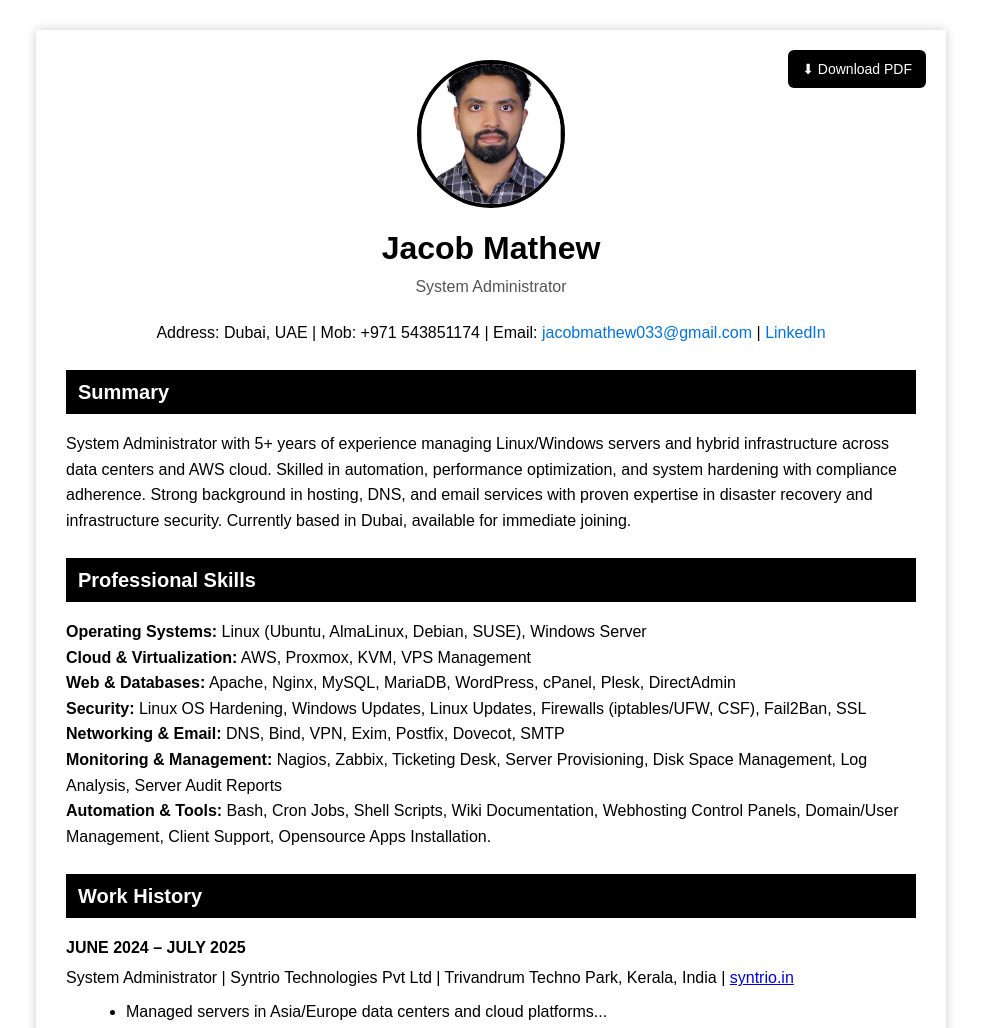
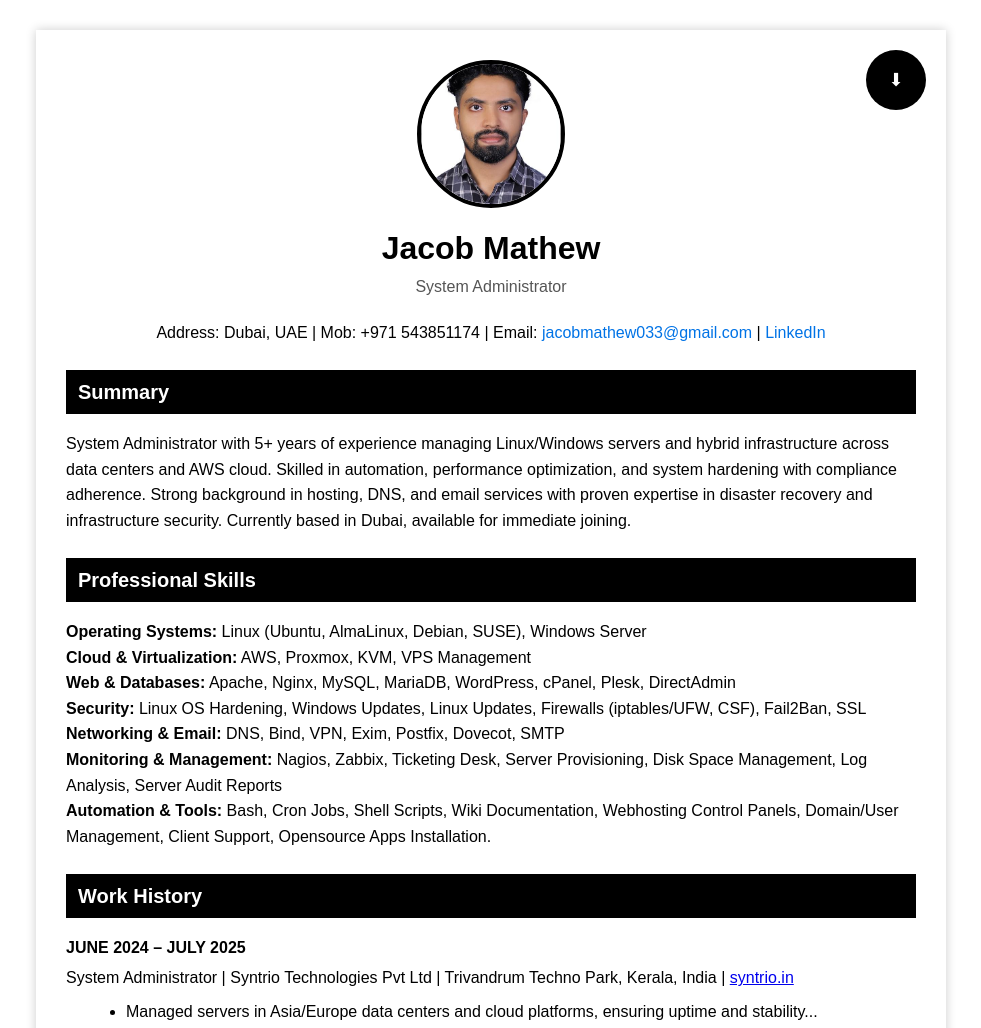
Before and after one commit to Jacobmathewv/jacobmv.in, a plain HTML site: page index.html in a window 1280 px wide. Shown: the top 1028 px of the page, without its empty margins (149-1130 px from the left). Drawn offline with nearby package versions, Linux system fonts and the light colour scheme.

Commit message:
Update index.html

```diff
--- a/index.html
+++ b/index.html
@@ -21,16 +21,22 @@
       box-shadow: 0 0 10px rgba(0,0,0,0.2);
       position: relative;
     }
+    /* Download Button (Icon only) */
     .download-btn {
       position: absolute;
       top: 20px;
       right: 20px;
       background: #000;
       color: #fff;
-      padding: 8px 14px;
-      border-radius: 6px;
-      font-size: 14px;
-      text-decoration: none;
+      padding: 10px;
+      border-radius: 50%;
+      font-size: 18px;
+      display: flex;
+      align-items: center;
+      justify-content: center;
+      width: 40px;
+      height: 40px;
+      cursor: pointer;
       transition: background 0.3s;
     }
     .download-btn:hover {
@@ -89,8 +95,10 @@
 <body>
   <div class="container" id="resume">
 
-    <!-- Download Button -->
-    <a href="#" class="download-btn" onclick="downloadPDF()">⬇ Download PDF</a>
+    <!-- Download Button (icon only) -->
+    <div class="download-btn" onclick="downloadPDF()" title="Download Resume">
+      ⬇
+    </div>
 
     <!-- Profile Picture -->
     <img src="profile.jpg" alt="Profile Picture" class="profile-pic">
@@ -122,12 +130,13 @@
 
     <!-- Work History -->
     <h2>Work History</h2>
+
     <div class="work-item">
       <strong>JUNE 2024 – JULY 2025</strong>
       System Administrator | Syntrio Technologies Pvt Ltd | Trivandrum Techno Park, Kerala, India |
       <a href="https://syntrio.in" target="_blank">syntrio.in</a>
       <ul>
-        <li>Managed servers in Asia/Europe data centers and cloud platforms...</li>
+        <li>Managed servers in Asia/Europe data centers and cloud platforms, ensuring uptime and stability...</li>
         <li>Secured systems by applying patch updates, configuring firewalls, reviewing logs...</li>
         <li>Supported global customers with hosting, DNS, and email services...</li>
         <li>Configured and tested backup and disaster recovery solutions...</li>
@@ -194,26 +203,27 @@
     <!-- Hobbies -->
     <h2>Hobbies</h2>
     <p>Photography, Video Games, Gardening, Cricket</p>
-
   </div>
 
-  <!-- jsPDF script -->
+  <!-- html2canvas + jsPDF -->
+  <script src="https://cdnjs.cloudflare.com/ajax/libs/html2canvas/1.4.1/html2canvas.min.js"></script>
   <script src="https://cdnjs.cloudflare.com/ajax/libs/jspdf/2.5.1/jspdf.umd.min.js"></script>
   <script>
     async function downloadPDF() {
       const { jsPDF } = window.jspdf;
-      const doc = new jsPDF("p", "pt", "a4");
       const resume = document.getElementById("resume");
-      await doc.html(resume, {
-        callback: function (doc) {
-          doc.save("Jacob_Mathew_Resume.pdf");
-        },
-        margin: [20, 20, 20, 20],
-        x: 10,
-        y: 10,
-        autoPaging: "text",
-        windowWidth: 850
-      });
+
+      // Convert to canvas
+      const canvas = await html2canvas(resume, { scale: 2 });
+      const imgData = canvas.toDataURL("image/png");
+
+      // Create PDF
+      const pdf = new jsPDF("p", "mm", "a4");
+      const pdfWidth = pdf.internal.pageSize.getWidth();
+      const pdfHeight = (canvas.height * pdfWidth) / canvas.width;
+
+      pdf.addImage(imgData, "PNG", 0, 0, pdfWidth, pdfHeight);
+      pdf.save("Jacob_Mathew_Resume.pdf");
     }
   </script>
 </body>
```
